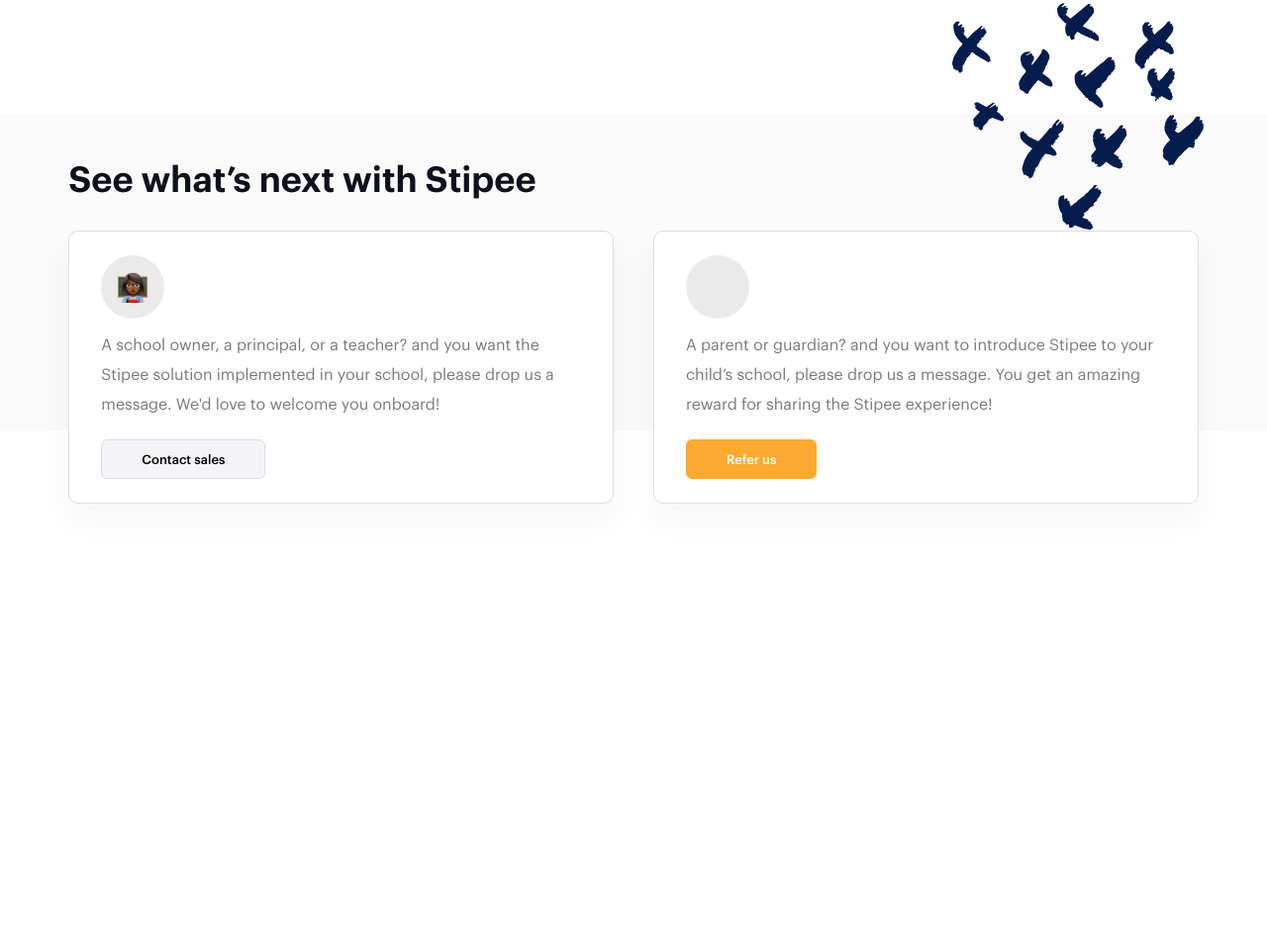
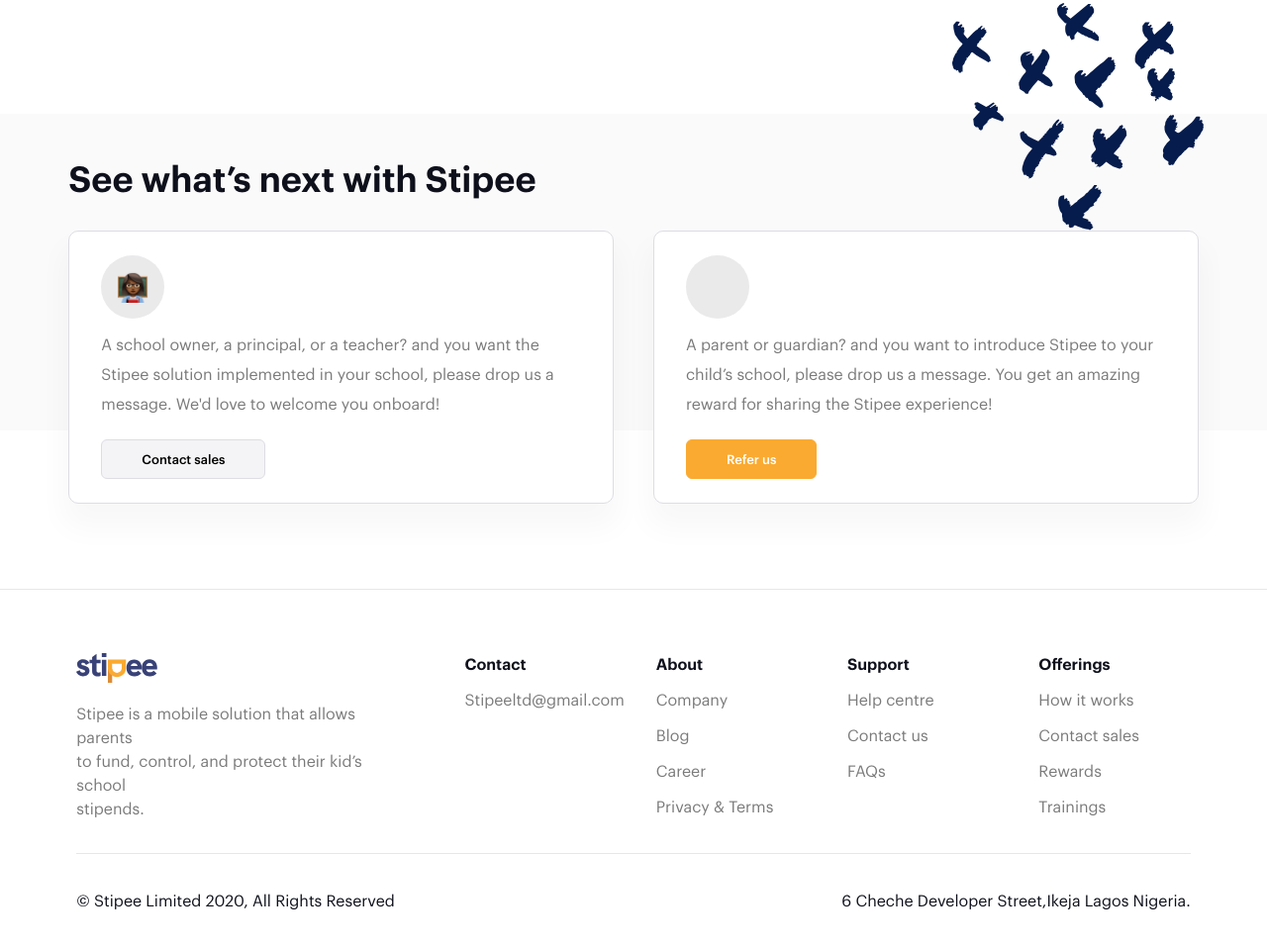
Before and after one commit to haywhy43/stipee, a Gatsby site: page / in a window 1280 px wide. Shown: the part 1917-2875 px from the top of the page at 99% size. Before the commit the page ends 2466 px from the top, so only its background shows below. Built offline with nearby package versions, Linux system fonts and the light colour scheme; Gatsby itself is replaced by a stand-in of ours.

Commit message:
footer completed

```diff
--- a/src/components/content/ExtraInfo/index.js
+++ b/src/components/content/ExtraInfo/index.js
@@ -8,13 +8,17 @@
 const StyledContainer = styled.div`
   height: 320px;
 
+  @media (max-width: 640px) {
+    height: auto;
+  }
+
   .cross-container {
     position: absolute;
     right: 5%;
     top: -35%;
 
-    @media(max-width: 640px){
-      top: -60%;
+    @media (max-width: 640px) {
+      top: -20%;
     }
   }
 `;
@@ -90,10 +94,7 @@
             <StyledCard className="py-6 px-8 col-span-1">
               <div className="bg-snow-200 h-16 w-16 rounded-full flex items-center justify-center">
                 <div className="w-8">
-                  <Img
-                    fluid={data.man.childImageSharp.fluid}
-                    alt={"teacher"}
-                  />
+                  <Img fluid={data.man.childImageSharp.fluid} alt={"teacher"} />
                 </div>
               </div>
               <p className="text-base text-font-sub mt-3">
@@ -113,6 +114,7 @@
           </div>
         </div>
       </StyledContainer>
+      <div className="md:h-24"></div>
     </div>
   );
 };
--- /dev/null
+++ b/src/components/content/Footer/index.js
@@ -0,0 +1,86 @@
+import React from "react";
+import Logo from "../../SVG/logo";
+import { Link } from "gatsby";
+
+export default () => {
+  return (
+    <footer className="w-11/12 mx-auto px-6">
+      <div className="md:flex justify-between">
+        <div>
+          <Logo />
+          <p className="mt-5 text-font-sub">
+            Stipee is a mobile solution that allows parents
+            <br /> to fund, control, and protect their kid’s school
+            <br /> stipends.
+          </p>
+        </div>
+
+        <div className="grid grid-cols-2 lg:grid-cols-4 gap-10 xl:ml-16 mt-6 md:mt-0">
+          <div className="col-span-1">
+            <ul className="grid gap-3">
+              <li className="text-font font-semibold text-">Contact</li>
+              <li className="text-font-sub">
+                <a href="mailto:Stipeeltd@gmail.com">Stipeeltd@gmail.com</a>
+              </li>
+            </ul>
+          </div>
+          <div className="col-span-1">
+            <ul className="grid gap-3">
+              <li className="text-font font-semibold text-">About </li>
+              <li className="text-font-sub">
+                <Link to="/">Company </Link>
+              </li>
+              <li className="text-font-sub">
+                <Link to="/">Blog </Link>
+              </li>
+              <li className="text-font-sub">
+                <Link to="/">Career </Link>
+              </li>
+              <li className="text-font-sub">
+                <Link to="/">Privacy &amp; Terms </Link>
+              </li>
+            </ul>
+          </div>
+          <div className="col-span-1">
+            <ul className="grid gap-3">
+              <li className="text-font font-semibold text-">Support </li>
+              <li className="text-font-sub">
+                <Link to="/">Help centre </Link>
+              </li>
+              <li className="text-font-sub">
+                <Link to="/">Contact us </Link>
+              </li>
+              <li className="text-font-sub">
+                <Link to="/">FAQs </Link>
+              </li>
+            </ul>
+          </div>
+          <div className="col-span-1">
+            <ul className="grid gap-3">
+              <li className="text-font font-semibold text-">Offerings </li>
+              <li className="text-font-sub">
+                <Link to="/">How it works </Link>
+              </li>
+              <li className="text-font-sub">
+                <Link to="/">Contact sales </Link>
+              </li>
+              <li className="text-font-sub">
+                <Link to="/">Rewards </Link>
+              </li>
+              <li className="text-font-sub">
+                <Link to="/">Trainings </Link>
+              </li>
+            </ul>
+          </div>
+        </div>
+      </div>
+
+      <div className="py-4 md:py-0 md:h-24 w-full border-t border-abstract md:flex items-center justify-between mt-8">
+        <p className="text-font">© Stipee Limited 2020, All Rights Reserved </p>
+        <p className="text-font">
+          6 Cheche Developer Street,Ikeja Lagos Nigeria.
+        </p>
+      </div>
+    </footer>
+  );
+};
--- a/src/components/layout.js
+++ b/src/components/layout.js
@@ -1,6 +1,7 @@
 import React from "react";
 import Header from "./header";
 import ExtraInfo from "./content/ExtraInfo";
+import Footer from "./content/Footer";
 
 import "../assets/styles/tailwind.css";
 import "../assets/styles/font.css";
@@ -12,6 +13,8 @@
       <Header />
       {children}
       <ExtraInfo />
+      <div className="border-t border-abstract w-full my-16"></div>
+      <Footer />
     </>
   );
 };
--- a/tailwind.js
+++ b/tailwind.js
@@ -20,6 +20,8 @@
 
       white: "#FFFFFF",
 
+      abstract: "#E7E7E8",
+
       snow: {
         100: "#FAFAFB",
         200: "#EAEAEB",
```
